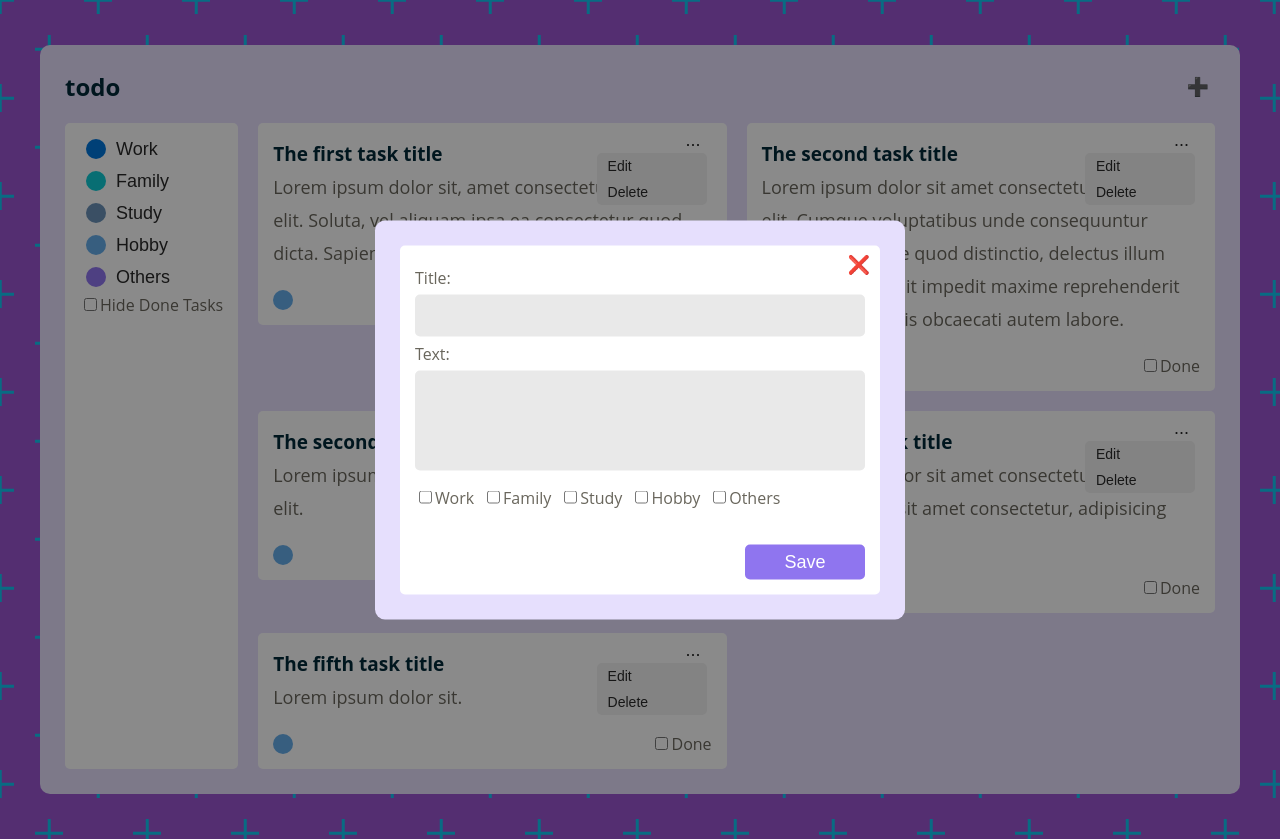
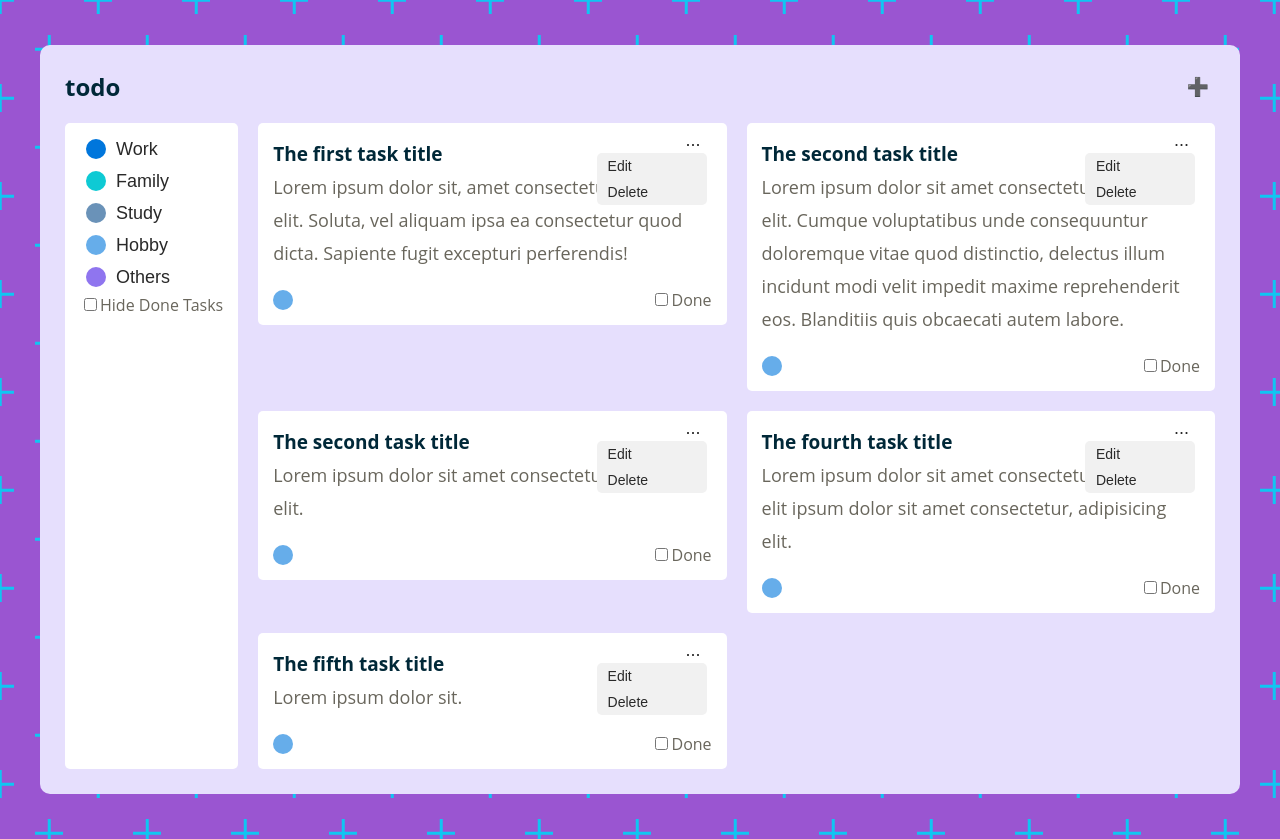
Before and after one commit to Kavin-crew/react-course-exercises, a React (Create React App) app in the folder _practical exercise/todo-list-v2/: page / in a window 1280 px wide. Built offline with nearby package versions, Linux system fonts and the light colour scheme.

Commit message:
add new Todo

```diff
--- a/_practical exercise/todo-list-v2/src/App.js
+++ b/_practical exercise/todo-list-v2/src/App.js
@@ -1,3 +1,5 @@
+import { useState } from 'react';
+
 const initialTask = [
   {
     id: 1,
@@ -21,7 +23,7 @@ const initialTask = [
     isDone: false,
   },
   {
-    id: 3,
+    id: 4,
     title: 'The fourth task title',
     text: 'Lorem ipsum dolor sit amet consectetur, adipisicing elit ipsum dolor sit amet consectetur, adipisicing elit.',
     tags: ['family'],
@@ -65,22 +67,36 @@ const initialTags = [
 ];
 
 export default function App() {
+  const [popupOpen, setPopupOpen] = useState(false);
+  const [toDo, setTodo] = useState(initialTask);
+
+  function handleOpenForm() {
+    setPopupOpen(open => !open);
+  }
+
+  function handleAddToDo(newToDo) {
+    setTodo(toDos => [...toDos, newToDo]);
+    setPopupOpen(false);
+  }
+
   return (
     <div className="container">
-      <Header />
+      <Header handleOpenForm={handleOpenForm} />
       <Sidebar />
-      <Main />
-      <PopUpForm />
-      <PopUpOverlay />
+      <Main toDo={toDo} />
+      {popupOpen && (
+        <PopUpForm onOpenForm={handleOpenForm} onAddToDo={handleAddToDo} />
+      )}
+      {popupOpen && <PopUpOverlay onOpenForm={handleOpenForm} />}
     </div>
   );
 }
 
-function Header() {
+function Header({ handleOpenForm }) {
   return (
     <header className="header">
       <h1>todo</h1>
-      <button className="btn">
+      <button className="btn" onClick={handleOpenForm}>
         <span role="button" aria-label="plus">
           ➕
         </span>
@@ -121,11 +137,11 @@ function Tag({ tag }) {
   );
 }
 
-function Main() {
+function Main({ toDo }) {
   return (
     <main className="main">
-      {initialTask.map(task => (
-        <MainContent task={task} />
+      {toDo.map(task => (
+        <MainContent task={task} key={task.id} />
       ))}
     </main>
   );
@@ -179,10 +195,30 @@ function EditControl() {
   );
 }
 
-function PopUpForm() {
+function PopUpForm({ onOpenForm, onAddToDo }) {
+  // adding states to new input as New To Do item
+  const [newToDoTitle, setNewToDoTitle] = useState('');
+  const [newToDoText, setNewToDoText] = useState('');
+
+  function handleSubmit(e) {
+    e.preventDefault();
+
+    const id = crypto.randomUUID();
+    const newToDoEntry = {
+      id,
+      title: newToDoTitle,
+      text: newToDoText,
+      tags: [],
+    };
+
+    console.log(newToDoEntry);
+
+    onAddToDo(newToDoEntry);
+  }
+
   return (
-    <form className="form">
-      <button className="btn form__close_btn">
+    <form className="form" onSubmit={handleSubmit} method="post">
+      <button className="btn form__close_btn" onClick={onOpenForm}>
         <span role="button" aria-label="close">
           ❌
         </span>
@@ -190,31 +226,42 @@ function PopUpForm() {
       <div className="form__container">
         <div className="form__row">
           <label htmlFor="form__title">Title: </label>
-          <input type="text" name="form__title" />
+          <input
+            type="text"
+            name="form__title"
+            value={newToDoTitle}
+            onChange={e => setNewToDoTitle(e.target.value)}
+          />
         </div>
         <div className="form__row">
           <label htmlFor="form__text">Text: </label>
-          <textarea type="text" name="form__text" className="form__text" />
+          <textarea
+            type="text"
+            name="form__text"
+            className="form__text"
+            value={newToDoText}
+            onChange={e => setNewToDoText(e.target.value)}
+          />
         </div>
         <ul className="form__tag_list">
           <li className="form__tag_item">
-            <input type="checkbox" name="form__Work" />
+            <input type="checkbox" name="form__Work" id="form__Study" />
             <label htmlFor="form__Work">Work</label>
           </li>
           <li className="form__tag_item">
-            <input type="checkbox" name="form__Family" />
+            <input type="checkbox" name="form__Family" id="form__Family" />
             <label htmlFor="form__Family">Family</label>
           </li>
           <li className="form__tag_item">
-            <input type="checkbox" name="form__Study" />
+            <input type="checkbox" name="form__Study" id="form__Study" />
             <label htmlFor="form__Study">Study</label>
           </li>
           <li className="form__tag_item">
-            <input type="checkbox" name="form__Hobby" />
+            <input type="checkbox" name="form__Hobby" id="form__Hobby" />
             <label htmlFor="form__Hobby">Hobby</label>
           </li>
           <li className="form__tag_item">
-            <input type="checkbox" name="form__Others" />
+            <input type="checkbox" name="form__Others" id="form__Others" />
             <label htmlFor="form__Others">Others</label>
           </li>
         </ul>
@@ -224,6 +271,6 @@ function PopUpForm() {
   );
 }
 
-function PopUpOverlay() {
-  return <div className="pop_up__overlay"></div>;
+function PopUpOverlay({ onOpenForm }) {
+  return <div className="pop_up__overlay" onClick={onOpenForm}></div>;
 }
```
